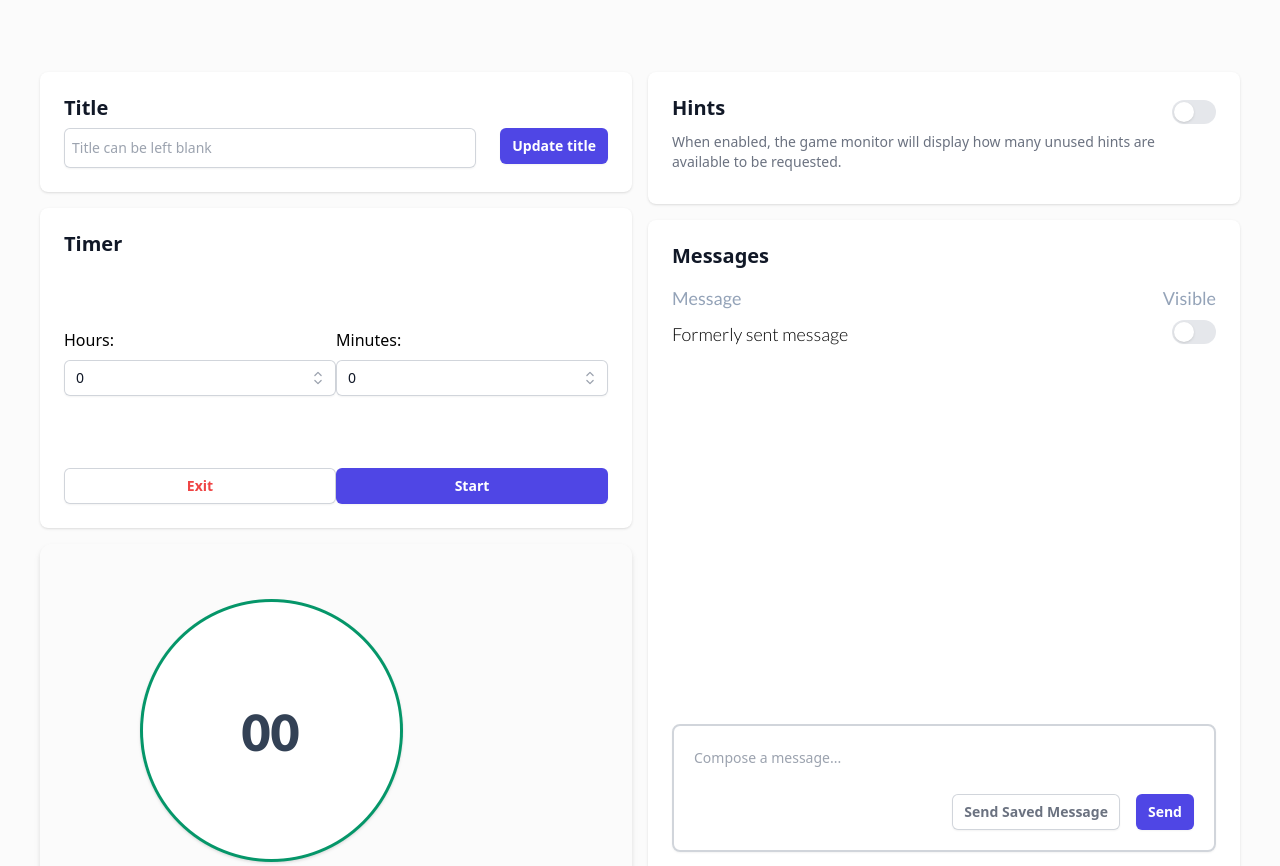
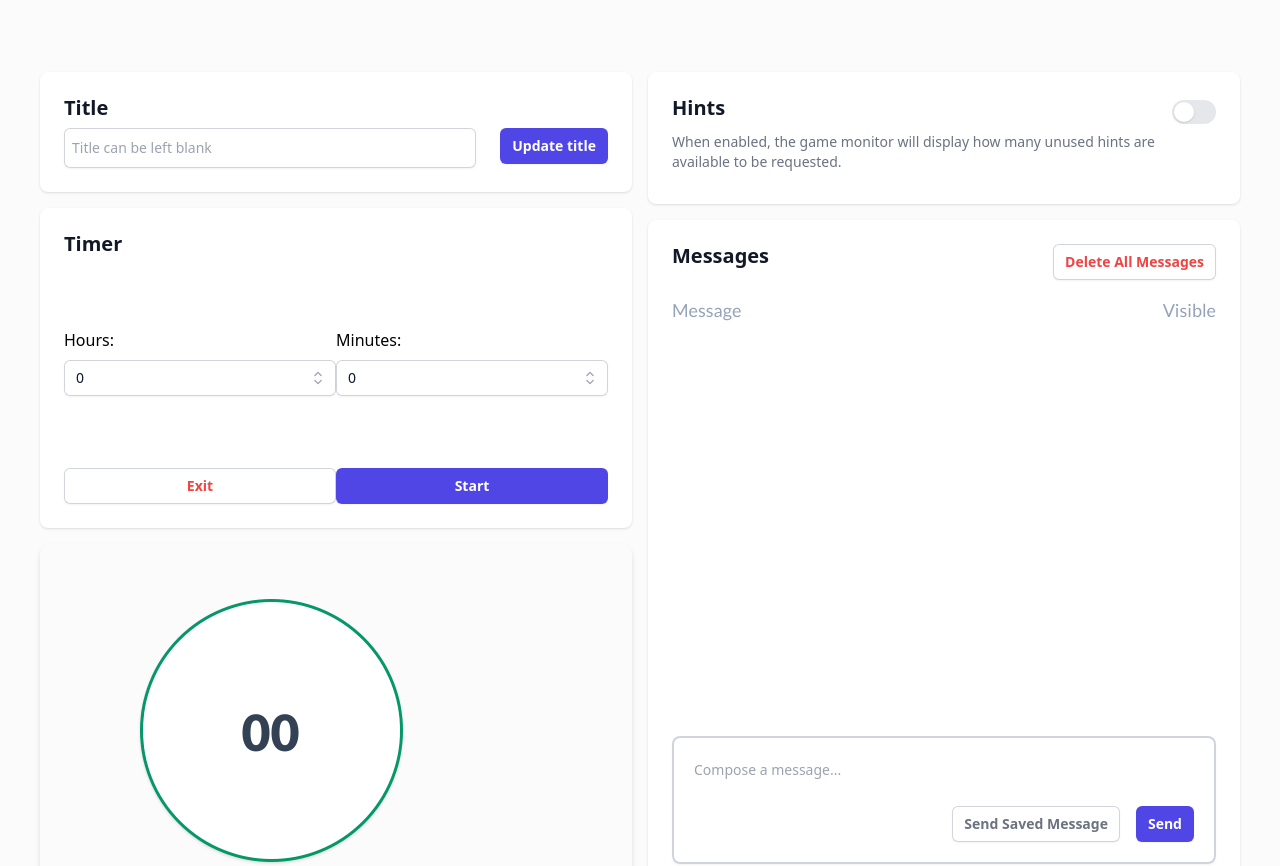
Before and after one commit to ShaunJorstad/escape, a Vue app: page /#/primary in a window 1280 px wide. Shown: the top 866 px of the page. Built offline with nearby package versions, Linux system fonts and the light colour scheme.

Commit message:
Functional Messages

```diff
--- a/src/Stores/SettingsStore.ts
+++ b/src/Stores/SettingsStore.ts
@@ -41,6 +41,7 @@ let defaultSettings = {
   startMinutes: 0,
   enableHints: false,
   hints: [],
+  messages: [],
 };
 
 // Non-idiomatic, but we only need one store instance
@@ -51,6 +52,11 @@ const createStore = defineStore("store", () => {
   const timerIsActive = ref(false);
   const monitorView = ref("");
   const monitorIsOpen = ref(false);
+
+  const visibleMessages = computed(() => {
+    // @ts-ignore
+    return settings.messages?.filter((message) => message.visible);
+  });
 
   // Getters
 
@@ -139,7 +145,25 @@ const createStore = defineStore("store", () => {
     settings.hints[index] = !settings.hints[index];
   }
 
+  function message(text: string) {
+    // @ts-ignore
+    settings.messages.push({
+      text,
+      visible: true,
+    });
+    var audio = new Audio("/message-tone.wav");
+    audio.play();
+  }
+
+  function toggleMessage(index: number) {
+    // @ts-ignore
+    settings.messages[index].visible = !settings.messages[index].visible;
+  }
+
   return {
+    visibleMessages,
+    message,
+    toggleMessage,
     toggleHint,
     incrementHints,
     settings,
--- a/src/Timer.vue
+++ b/src/Timer.vue
@@ -49,7 +49,22 @@ onUnmounted(async () => {
           </div>
         </div>
       </div>
-      <div class="grow"></div>
+      <div class="grow flex flex-col justify-around">
+        <div class="">
+          <div
+            class="mx-10 p-8 px-10 text-3xl rounded-xl drop-shadow-lg"
+            :class="{
+              'text-slate-500':
+                index != settingsStore.visibleMessages?.length - 1,
+              'text-slate-700 bg-white':
+                index == settingsStore.visibleMessages?.length - 1,
+            }"
+            v-for="(message, index) in settingsStore.visibleMessages"
+          >
+            {{ message.text }}
+          </div>
+        </div>
+      </div>
     </div>
     <div><!-- spacer --></div>
   </div>
--- a/src/components/Controls/Compose.vue
+++ b/src/components/Controls/Compose.vue
@@ -1,3 +1,15 @@
+<script setup lang="ts">
+import { ref } from "vue";
+import { useSettingsStore } from "../../Stores/SettingsStore";
+
+const text = ref("");
+const store = useSettingsStore();
+
+function sendMessage() {
+  store.message(text.value);
+  text.value = "";
+}
+</script>
 <template>
   <div
     class="border-2 p-5 rounded-lg mt-6 overflow-hidden rounded-lg border border-gray-300 shadow-sm focus-within:border-indigo-500 focus-within:ring-1 focus-within:ring-indigo-500"
@@ -8,6 +20,7 @@
       id="description"
       class="block w-full resize-none border-0 py-0 text-gray-900 placeholder:text-gray-400 focus:ring-0 outline-none sm:text-sm sm:leading-6"
       placeholder="Compose a message..."
+      v-model="text"
     />
     <div class="flex justify-end">
       <button
@@ -19,6 +32,7 @@
       <button
         type="button"
         class="inline-flex items-center rounded-md bg-indigo-600 px-3 py-2 text-sm font-semibold text-white shadow-sm hover:bg-indigo-500 focus-visible:outline focus-visible:outline-2 focus-visible:outline-offset-2 focus-visible:outline-indigo-500"
+        @click="sendMessage"
       >
         Send
       </button>
--- a/src/components/Controls/GameMonitor.vue
+++ b/src/components/Controls/GameMonitor.vue
@@ -69,7 +69,7 @@ function closeGameMonitor() {
       <PrimaryButton
         @click="openGameMonitor"
         :text="'Open Game Monitor'"
-        v-if="settingsStore.monitorIsOpen"
+        v-if="!settingsStore.monitorIsOpen"
       />
       <div
         v-else
--- a/src/components/Controls/Messages.vue
+++ b/src/components/Controls/Messages.vue
@@ -1,18 +1,30 @@
 <script setup lang="ts">
-import { ref } from "vue";
 import Compose from "./Compose.vue";
 import { Switch } from "@headlessui/vue";
+import { useSettingsStore } from "../../Stores/SettingsStore";
 
-const enabled = ref(false);
-
-const messages = ref(["Formerly sent message"]);
+const store = useSettingsStore();
 </script>
 <template>
   <div class="bg-white shadow sm:rounded-lg mt-4">
     <div class="px-4 py-5 sm:p-6 h-full">
-      <h3 class="text-base text-xl font-semibold leading-6 text-gray-900">
-        Messages
-      </h3>
+      <div class="flex justify-between">
+        <h3 class="text-base text-xl font-semibold leading-6 text-gray-900">
+          Messages
+        </h3>
+
+        <button
+          type="button"
+          class="mt-3 inline-flex w-full justify-center rounded-md bg-white px-3 py-2 text-sm font-semibold text-red-500 shadow-sm ring-1 ring-inset ring-gray-300 hover:bg-gray-50 sm:mt-0 sm:w-auto"
+          @click="
+            () => {
+              store.settings.messages = [];
+            }
+          "
+        >
+          Delete All Messages
+        </button>
+      </div>
       <div class="min-h-[27rem] py-4">
         <div
           class="flex justify-between text-lg font-lato-regular text-slate-400 mb-2"
@@ -21,14 +33,17 @@ const messages = ref(["Formerly sent message"]);
           <h3>Visible</h3>
         </div>
         <!-- Messages -->
-        <div class="flex justify-between" v-for="message in messages">
+        <div
+          class="flex justify-between"
+          v-for="(message, index) in store.settings.messages"
+        >
           <p class="font-lato-light text-lg">
-            {{ message }}
+            {{ message.text }}
           </p>
           <Switch
-            v-model="enabled"
+            v-model="message.visible"
             :class="[
-              enabled ? 'bg-indigo-600' : 'bg-gray-200',
+              message.visible ? 'bg-indigo-600' : 'bg-gray-200',
               'relative inline-flex h-6 w-11 flex-shrink-0 cursor-pointer rounded-full border-2 border-transparent transition-colors duration-200 ease-in-out focus:outline-none focus:ring-2 focus:ring-indigo-600 focus:ring-offset-2',
             ]"
           >
@@ -36,7 +51,7 @@ const messages = ref(["Formerly sent message"]);
             <span
               aria-hidden="true"
               :class="[
-                enabled ? 'translate-x-5' : 'translate-x-0',
+                message.visible ? 'translate-x-5' : 'translate-x-0',
                 'pointer-events-none inline-block h-5 w-5 transform rounded-full bg-white shadow ring-0 transition duration-200 ease-in-out',
               ]"
             />
```
Also changed, not shown: 1 other file (tests, documents, lock files or other folders).
